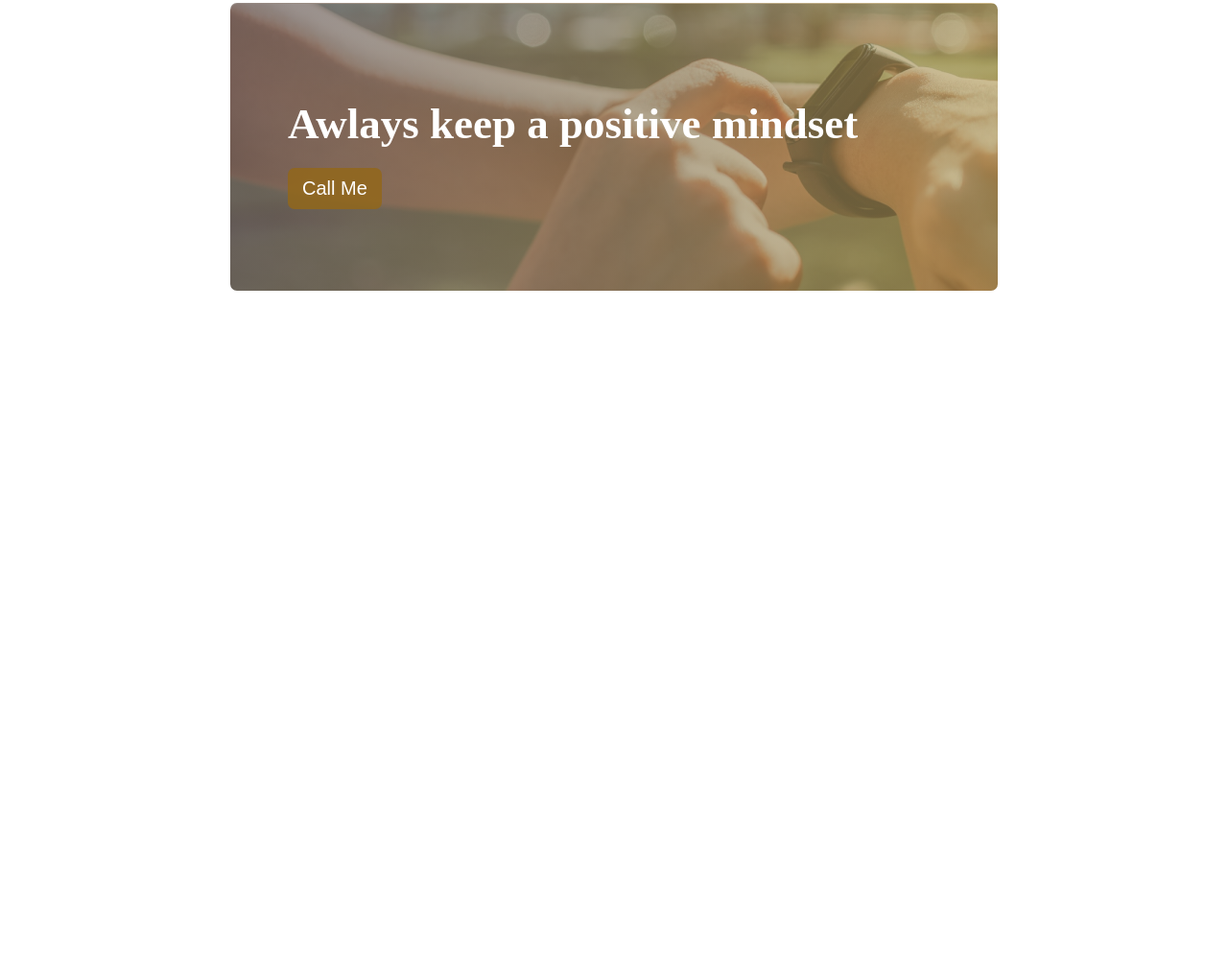
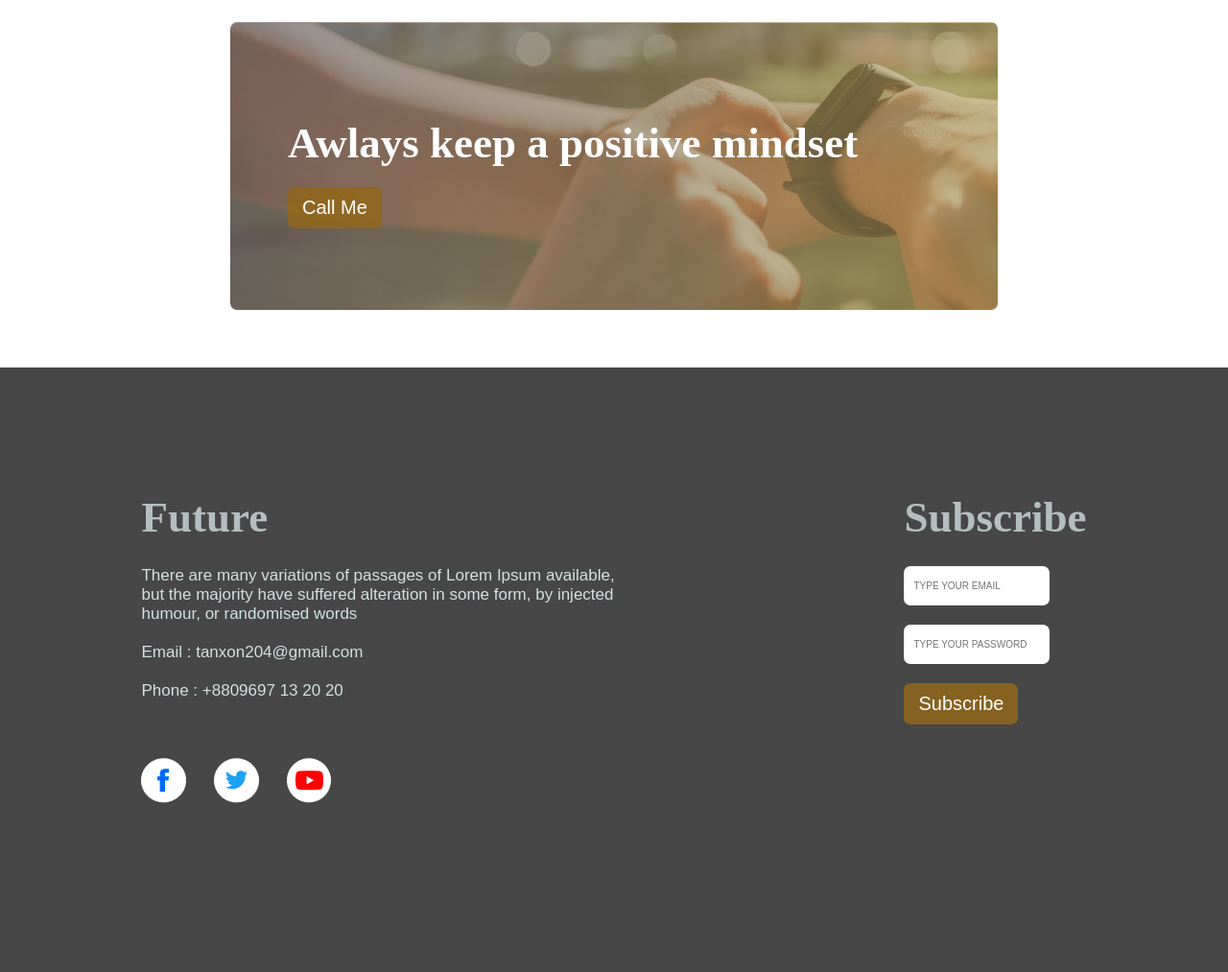
Before and after one commit to Shahab17/practice-task-1, a plain HTML site: page index.html in a window 1280 px wide. Shown: the part 2095-3108 px from the top of the page at 96% size. Before the commit the page ends 2438 px from the top, so only its background shows below. Drawn offline with Linux system fonts and the light colour scheme.

Commit message:
finished footer and complete the project

```diff
--- a/index.html
+++ b/index.html
@@ -74,7 +74,25 @@
         </section>
     </main>
     <footer>
-
+        <div class="footer-container">
+            <div class="left-col">
+                <h2 class="col-title">Future</h2>
+                <p class="footer-para" >There are many variations of passages of Lorem Ipsum available, but the majority have suffered alteration in some form, by injected humour, or randomised words</p>
+                <p class="footer-para">Email : tanxon204@gmail.com</p>
+                <p class="footer-para">Phone : +8809697 13 20 20</p>
+                <div class="footer-icons">
+                    <img src="./images/icons/fb.png" alt="">
+                    <img src="./images/icons/twitter.png" alt="">
+                    <img src="./images/icons/youtube.png" alt="">
+                </div>
+            </div>
+            <div class="right-col">
+                <h2 class="col-title">Subscribe</h2>
+                <input type="email" placeholder="TYPE YOUR EMAIL " ><br>
+                <input type="password" placeholder="TYPE YOUR PASSWORD"><br>
+                <button class="banner-btn" >Subscribe</button>
+            </div>
+        </div>
     </footer>
 </body>
 </html>
--- a/styles/style.css
+++ b/styles/style.css
@@ -91,8 +91,7 @@
 .main-bg{
     width: 800px;
     height: 300px;
-    background-color: antiquewhite;
-    margin: 40px auto;
+    margin: 60px auto;
     background-image: linear-gradient(to right, rgba(110, 98, 98, 0.726), rgba(177, 153, 87, 0.644)), url("../images/watch.png");
     border-radius: 7px;
 }
@@ -105,3 +104,39 @@
 .bg-title{
     margin-bottom: 20px;
 }
+/* footer styles */
+.footer-container{
+    height: 500px;
+    background-color: #474747;
+    display: flex;
+    justify-content: space-around;
+    /* align-items: center; */
+    padding-top: 130px;
+    color: rgba(240, 255, 255, 0.651);
+}
+.left-col{
+    width: 500px;
+
+}
+.right-col input{
+     padding-right: 100px;
+     padding: 15px 10px;
+     border-radius: 7px;
+     border: 0;
+     margin-bottom: 20px;
+     font-size: 10px;
+}
+.col-title{
+    margin-bottom: 25px;
+}
+.footer-para{
+    margin-bottom: 20px;
+    font-size: 17px;
+    color: rgba(240, 255, 255, 0.836);
+    font-family: fantasy;
+}
+.footer-icons img{
+    margin-top: 40px;
+    margin-right: 25px;
+    cursor: pointer;
+}
```
